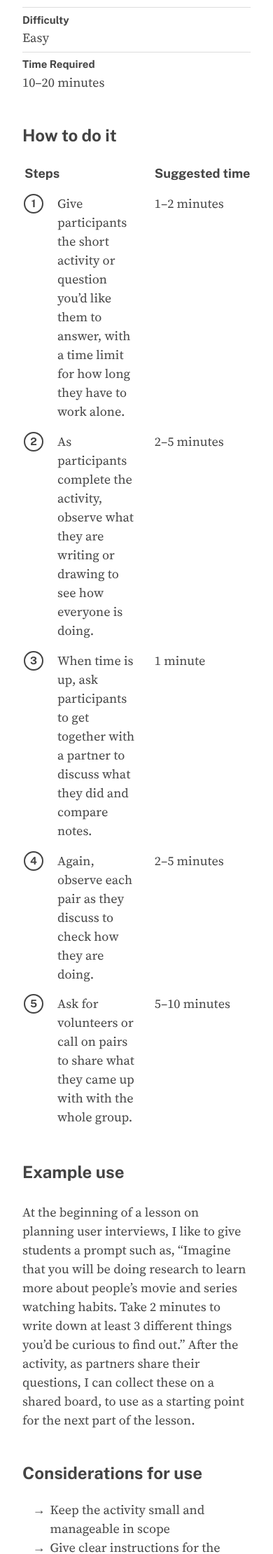
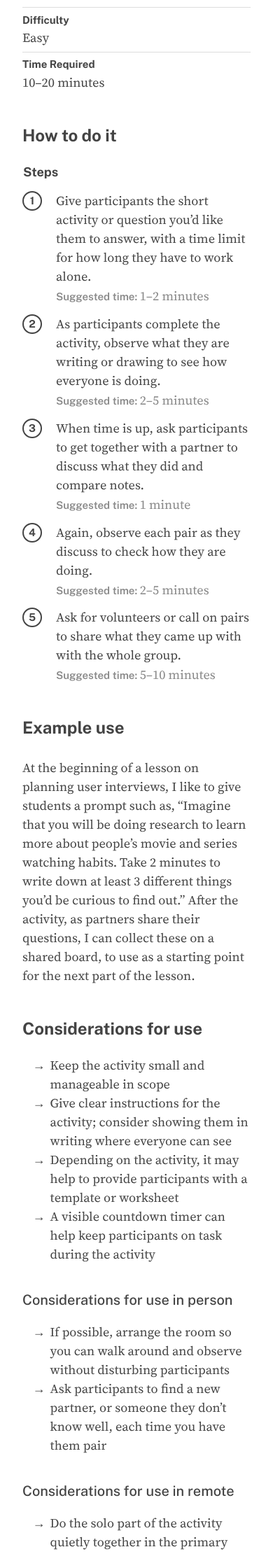
Before and after one commit to nevanscott/notated.org, a Jekyll site: the page built from _posts/2021-02-25-do-pair-share.md, in a window 390 px wide. Shown: the part 1724-3944 px from the top of the page at 70% size. Built offline with Jekyll 4.4.1, drawn with Linux system fonts in a browser that asks for light colours.

Commit message:
responsive steps

```diff
--- a/_posts/2021-02-25-do-pair-share.md
+++ b/_posts/2021-02-25-do-pair-share.md
@@ -40,7 +40,7 @@ Now I use it all the time. It's the first thing I reach for when I have a doubt
       <td>
         Give participants the short activity or question you’d like them to answer, with a time limit for how long they have to work alone.
       </td>
-      <td>
+      <td title="Suggested time">
         1–2 minutes
       </td>
     </tr>
@@ -48,7 +48,7 @@ Now I use it all the time. It's the first thing I reach for when I have a doubt
       <td>
         As participants complete the activity, observe what they are writing or drawing to see how everyone is doing.
       </td>
-      <td>
+      <td title="Suggested time">
         2–5 minutes
       </td>
     </tr>
@@ -56,7 +56,7 @@ Now I use it all the time. It's the first thing I reach for when I have a doubt
       <td>
         When time is up, ask participants to get together with a partner to discuss what they did and compare notes.
       </td>
-      <td>
+      <td title="Suggested time">
         1 minute
       </td>
     </tr>
@@ -64,7 +64,7 @@ Now I use it all the time. It's the first thing I reach for when I have a doubt
       <td>
         Again, observe each pair as they discuss to check how they are doing.
       </td>
-      <td>
+      <td title="Suggested time">
         2–5 minutes
       </td>
     </tr>
@@ -72,7 +72,7 @@ Now I use it all the time. It's the first thing I reach for when I have a doubt
       <td>
         Ask for volunteers or call on pairs to share what they came up with with the whole group.
       </td>
-      <td>
+      <td title="Suggested time">
         5–10 minutes
       </td>
     </tr>
--- a/_sass/components/steps.scss
+++ b/_sass/components/steps.scss
@@ -30,3 +30,38 @@
 .steps td {
   padding-top: 0.8rem;
 }
+
+@media only screen and (max-width: 40em) {
+  /* Force table to not be like tables anymore */
+  .steps {
+    display: block;
+    tbody,
+    td,
+    th,
+    thead,
+    tr {
+      display: block;
+    }
+    /* Hide table headers (but not display: none;, for accessibility) */
+    thead th + th {
+      position: absolute;
+      top: -9999px;
+      left: -9999px;
+    }
+
+    td + td {
+      color: #888;
+      padding: 0 0 0 3rem;
+    }
+
+    /*
+  	Label the data
+  	*/
+    td[title]::before {
+      content: attr(title) ': ';
+      font-family: var(--font-sans);
+      font-size: smaller;
+      font-weight: 600;
+    }
+  }
+}
```
